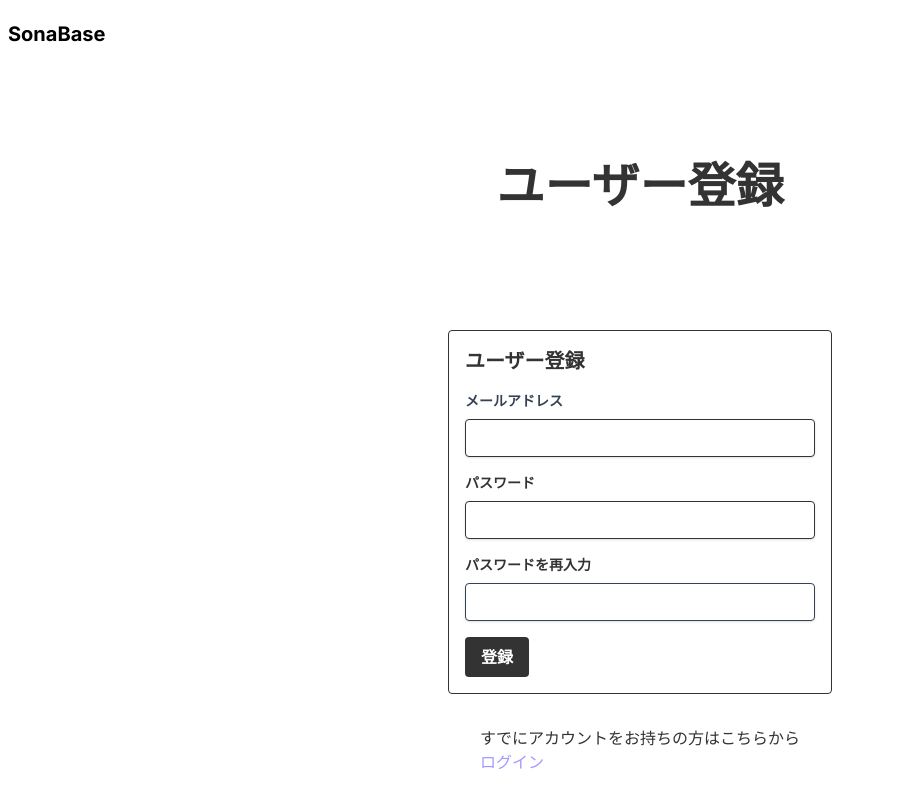
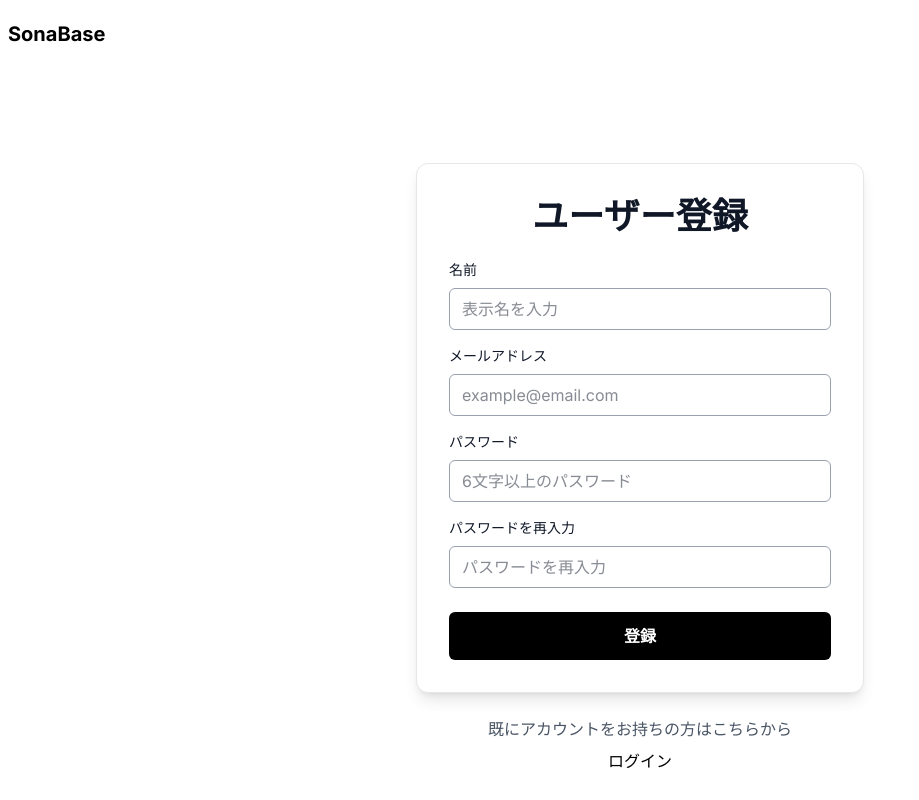
Before and after one commit to MATSUOKAAIRI/emergencyfood, a Next.js app: page /auth/register in a window 1280 px wide. Shown: the top 800 px of the page, without its empty margins (0-919 px from the left). Built offline with nearby package versions, Linux system fonts and the light colour scheme; no server answers.

Commit message:
fix:ログイン・新規登録ページの更新

```diff
--- /dev/null
+++ b/app/auth/login/LoginClient.tsx
@@ -0,0 +1,6 @@
+'use client';
+import LoginForm from '@/components/auth/LoginForm';
+
+export default function LoginClient() {
+  return <LoginForm />;
+}
--- a/app/auth/login/page.tsx
+++ b/app/auth/login/page.tsx
@@ -1,19 +1,38 @@
 // app/auth/login/page.tsx
-import Link from "next/link";
-import LoginForm from '@/components/auth/LoginForm';
+import Link from 'next/link';
+import { Suspense } from 'react';
+
+import { ERROR_MESSAGES, UI_CONSTANTS } from '@/utils/constants';
+
+import LoginClient from './LoginClient';
 
 export default function Login() {
   return (
-    <div className="p-4 items-center justify-center flex flex-col bottom-0 min-h-screen">
-      <h1 className="text-5xl font-bold mb-32 text-[#333]">ログイン</h1>
-      <LoginForm />
-      <div className="mt-4">
-        <p className="text-[#333]">
-          まだアカウントをお持ちでない方はこちらから{' '}
-        </p>
-        <Link href="/auth/register" className="text-[#a399ff] hover:underline hover:text-[#a399ff]">
-          ユーザー登録
-        </Link>
+    <div className='min-h-screen bg-gradient-to-br from-gray-50 to-white flex items-center justify-center p-6'>
+      <div className='max-w-md w-full'>
+        <div className='bg-white rounded-xl shadow-lg border border-gray-200 p-8'>
+          <Suspense
+            fallback={
+              <div className='text-center py-8'>
+                <p className='text-gray-600'>{ERROR_MESSAGES.LOADING}</p>
+              </div>
+            }
+          >
+            <LoginClient />
+          </Suspense>
+        </div>
+
+        <div className='text-center mt-6'>
+          <p className='text-gray-600 mb-2'>
+            {UI_CONSTANTS.NO_ACCOUNT_MESSAGE}
+          </p>
+          <Link
+            className='text-black font-medium hover:text-gray-600 transition-colors focus:underline rounded'
+            href='/auth/register'
+          >
+            {UI_CONSTANTS.REGISTER_LINK}
+          </Link>
+        </div>
       </div>
     </div>
   );
--- /dev/null
+++ b/app/auth/register/RegisterClient.tsx
@@ -0,0 +1,6 @@
+'use client';
+import RegisterForm from '@/components/auth/RegisterForm';
+
+export default function RegisterClient() {
+  return <RegisterForm />;
+}
--- a/app/auth/register/page.tsx
+++ b/app/auth/register/page.tsx
@@ -1,20 +1,37 @@
 // app/auth/register/page.tsx
+import { ERROR_MESSAGES, UI_CONSTANTS } from '@/utils/constants';
 import Link from 'next/link';
-import RegisterForm from '@/components/auth/RegisterForm';
+import { Suspense } from 'react';
+import RegisterClient from './RegisterClient';
 
 export default function Register() {
   return (
-    <div className="p-4 items-center justify-center flex flex-col bottom-0 min-h-screen">
-      <h1 className="text-5xl font-bold mb-30 text-[#333]">ユーザー登録</h1>
-      <RegisterForm />
-      <div className="mt-4">
-        <p className="text-[#333]">
-          すでにアカウントをお持ちの方はこちらから{' '}
-        </p>
-        <Link href="/auth/login" className="text-[#a399ff] hover:underline hover:text-[#a399ff]">
-          ログイン
-        </Link>
+    <div className='min-h-screen  flex items-center justify-center p-6'>
+      <div className='max-w-md w-full'>
+        <div className='bg-white rounded-xl shadow-lg border border-gray-200 p-8'>
+          <Suspense
+            fallback={
+              <div className='text-center py-8'>
+                <p className='text-gray-600'>{ERROR_MESSAGES.LOADING}</p>
+              </div>
+            }
+          >
+            <RegisterClient />
+          </Suspense>
+        </div>
+
+        <div className='text-center mt-6'>
+          <p className='text-gray-600 mb-2'>
+            {UI_CONSTANTS.HAS_ACCOUNT_MESSAGE}
+          </p>
+          <Link
+            className='text-black font-medium hover:text-gray-600 transition-colors focus:underline rounded'
+            href='/auth/login'
+          >
+            {UI_CONSTANTS.LOGIN_LINK}
+          </Link>
+        </div>
       </div>
     </div>
   );
-};
+}
--- a/components/auth/LoginForm.tsx
+++ b/components/auth/LoginForm.tsx
@@ -1,10 +1,12 @@
 // components/auth/LoginForm.tsx
 'use client';
+import { signInWithEmailAndPassword } from 'firebase/auth';
+import { doc, getDoc } from 'firebase/firestore';
+import { useRouter } from 'next/navigation';
 import React, { useState } from 'react';
-import { signInWithEmailAndPassword,  getAuth } from 'firebase/auth';
-import { doc, getDoc } from 'firebase/firestore';
-import { db } from '@/utils/firebase';
-import { useRouter } from 'next/navigation';
+
+import { ERROR_MESSAGES } from '@/utils/constants';
+import { auth, db } from '@/utils/firebase';
 
 export default function LoginForm() {
   const [email, setEmail] = useState('');
@@ -17,21 +19,28 @@ export default function LoginForm() {
     setError(null);
 
     try {
-      const auth = getAuth();
-      const userCredential = await signInWithEmailAndPassword(auth, email, password);
+      const userCredential = await signInWithEmailAndPassword(
+        auth,
+        email,
+        password
+      );
       const user = userCredential.user;
 
       if (user) {
         const userDocRef = doc(db, 'users', user.uid);
         const userDocSnap = await getDoc(userDocRef);
-        const firestoreTeamId: string | null = userDocSnap.exists() ? userDocSnap.data().teamId : null;
+        const firestoreTeamId: string | null = userDocSnap.exists()
+          ? userDocSnap.data().teamId
+          : null;
 
         let idTokenResult = await user.getIdTokenResult(true);
-        const claimTeamId: string | null = idTokenResult.claims.teamId as string | null;
+        const claimTeamId: string | null = idTokenResult.claims.teamId as
+          | string
+          | null;
 
         if (firestoreTeamId && firestoreTeamId !== claimTeamId) {
           const idToken = await user.getIdToken();
-          const res = await fetch('/api/setCustomClaims',{
+          const res = await fetch('/api/setCustomClaims', {
             method: 'POST',
             headers: { 'Content-Type': 'application/json' },
             body: JSON.stringify({
@@ -51,7 +60,9 @@ export default function LoginForm() {
         }
 
         idTokenResult = await user.getIdTokenResult();
-        const finalTeamId: string | null = idTokenResult.claims.teamId as string | null;
+        const finalTeamId: string | null = idTokenResult.claims.teamId as
+          | string
+          | null;
 
         if (finalTeamId) {
           router.push(`/foods/list?teamId=${finalTeamId}`);
@@ -63,54 +74,76 @@ export default function LoginForm() {
       console.error(error);
       switch (error.code) {
         case 'auth/invalid-email':
-          setError('無効なメールアドレス形式です。');
+          setError(ERROR_MESSAGES.INVALID_EMAIL);
           break;
         case 'auth/user-disabled':
-          setError('このアカウントは無効化されています。');
+          setError(ERROR_MESSAGES.USER_DISABLED);
           break;
         case 'auth/user-not-found':
         case 'auth/wrong-password':
-          setError('メールアドレスまたはパスワードが間違っています。');
+          setError(ERROR_MESSAGES.INVALID_CREDENTIALS);
           break;
         case 'auth/too-many-requests':
-          setError('何度もログインに失敗しました。しばらく待ってから再度お試しください。');
+          setError(ERROR_MESSAGES.TOO_MANY_REQUESTS);
           break;
         default:
-          setError('ログインに失敗しました。時間をおいて再度お試しください。');
+          setError(ERROR_MESSAGES.LOGIN_FAILED);
           break;
       }
     }
   };
 
   return (
-    <form onSubmit={handleSubmit} className="max-w-sm mx-auto p-4 border rounded mb-4 border-[#333] w-2/3 z-10">
-      <h2 className="text-xl font-bold pb-4 text-[#333]">ログイン</h2>
-      {error && <div className="bg-red-100 border border-red-400 text-red-700 px-4 py-3 rounded relative mb-4">{error}</div>}
-      <div className="mb-4">
-        <label htmlFor="email" className="block text-gray-700 text-sm font-bold mb-2">メールアドレス</label>
+    <form onSubmit={handleSubmit} className='space-y-6'>
+      <h2 className='text-4xl font-bold pb-4 text-gray-900 text-center mb-6'>
+        ログイン
+      </h2>
+
+      {error && (
+        <div className='bg-red-200 border text-black px-4 py-3'>{error}</div>
+      )}
+
+      <div className='space-y-4'>
+        <div>
+          <label
+            className='block text-gray-900 text-sm font-medium mb-2'
+            htmlFor='email'
+          >
+            メールアドレス
+          </label>
           <input
-          type="email"
-          id="email"
+            required
+            className='w-full px-3 py-2 border border-gray-400 rounded-md focus:outline-none focus:ring-1 focus:ring-black focus:border-black text-gray-900'
+            id='email'
+            type='email'
             value={email}
-          onChange={(e) => setEmail(e.target.value)}
-          className="shadow appearance-none border rounded w-full py-2 px-3 text-gray-700 leading-tight focus:outline-none focus:shadow-outline"
-          required
+            onChange={e => setEmail(e.target.value)}
+            placeholder='example@email.com'
           />
         </div>
-      <div className="mb-4">
-        <label htmlFor="password" className="block text-gray-700 text-sm font-bold mb-2">パスワード</label>
+
+        <div>
+          <label
+            className='block text-gray-900 text-sm font-medium mb-2'
+            htmlFor='password'
+          >
+            パスワード
+          </label>
           <input
-          type="password"
-          id="password"
+            required
+            className='w-full px-3 py-2 border border-gray-400 rounded-md focus:outline-none focus:ring-1 focus:ring-black focus:border-black text-gray-900'
+            id='password'
+            type='password'
             value={password}
-          onChange={(e) => setPassword(e.target.value)}
-          className="shadow appearance-none border rounded w-full py-2 px-3 text-gray-700 leading-tight focus:outline-none focus:shadow-outline"
-          required
+            onChange={e => setPassword(e.target.value)}
+            placeholder='パスワードを入力'
           />
         </div>
+      </div>
+
       <button
-        type="submit"
-        className="bg-[#333333] text-white hover:bg-[#332b1e] hover:text-gray-500  font-bold py-2 px-4 rounded focus:outline-none focus:shadow-outline"
+        className='w-full bg-black text-white font-semibold py-3 px-6 rounded-md hover:bg-gray-800 transition-colors focus:outline-none focus:ring-2 focus:ring-black focus:ring-offset-2'
+        type='submit'
       >
         ログイン
       </button>
--- a/components/auth/RegisterForm.tsx
+++ b/components/auth/RegisterForm.tsx
@@ -1,12 +1,15 @@
 // components/auth/RegisterForm.tsx
 'use client';
+import { createUserWithEmailAndPassword, updateProfile } from 'firebase/auth';
+import { doc, setDoc } from 'firebase/firestore';
+import { useRouter } from 'next/navigation';
 import React, { useState } from 'react';
-import { createUserWithEmailAndPassword } from 'firebase/auth';
-import { doc, setDoc } from 'firebase/firestore';
-import { db, auth } from '@/utils/firebase';
-import { useRouter } from 'next/navigation';
+
+import { API_ENDPOINTS, ERROR_MESSAGES } from '@/utils/constants';
+import { auth, db } from '@/utils/firebase';
 
 export default function RegisterForm() {
+  const [name, setName] = useState('');
   const [email, setEmail] = useState('');
   const [password, setPassword] = useState('');
   const [confirmPassword, setConfirmPassword] = useState('');
@@ -17,26 +20,42 @@ export default function RegisterForm() {
     e.preventDefault();
     setError(null);
 
+    if (!name.trim()) {
+      setError('名前を入力してください');
+      return;
+    }
+
     if (password !== confirmPassword) {
       setError('パスワードが一致しません');
       return;
     }
 
     try {
-      const userCredential = await createUserWithEmailAndPassword(auth, email, password);
+      const userCredential = await createUserWithEmailAndPassword(
+        auth,
+        email,
+        password
+      );
       if (userCredential.user) {
+        await updateProfile(userCredential.user, {
+          displayName: name.trim(),
+        });
+
         await setDoc(doc(db, 'users', userCredential.user.uid), {
+          email: email,
+          displayName: name.trim(),
           teamId: null,
         });
+
         console.log('登録成功');
         const idToken = await userCredential.user.getIdToken();
-        const res = await fetch('/api/setCustomClaims', {
+        const res = await fetch(API_ENDPOINTS.SET_CUSTOM_CLAIMS, {
           method: 'POST',
           headers: { 'Content-Type': 'application/json' },
           body: JSON.stringify({
             uid: userCredential.user.uid,
             teamId: null,
-            idToken: idToken
+            idToken: idToken,
           }),
         });
         if (!res.ok) {
@@ -47,57 +66,106 @@ export default function RegisterForm() {
       }
     } catch (error: any) {
       if (error.code === 'auth/email-already-in-use') {
-        setError('このメールアドレスはすでに使われています。');
+        setError(ERROR_MESSAGES.EMAIL_ALREADY_IN_USE);
       } else if (error.code === 'auth/invalid-email') {
-        setError('メールアドレスの形式が正しくありません。');
+        setError(ERROR_MESSAGES.INVALID_EMAIL);
       } else if (error.code === 'auth/weak-password') {
-        setError('パスワードは6文字以上にしてください。');
+        setError(ERROR_MESSAGES.WEAK_PASSWORD);
       } else {
-        setError('登録に失敗しました。');
+        setError(ERROR_MESSAGES.REGISTRATION_FAILED);
       }
     }
   };
 
   return (
-    <form onSubmit={handleSubmit} className="max-w-sm mx-auto p-4 border rounded mb-4 border-[#333] w-2/3">
-      <h2 className="text-xl font-bold mb-4 text-[#333]">ユーザー登録</h2>
-      {error && <div className="bg-red-100 border border-red-400 text-red-700 px-4 py-3 rounded relative mb-4">{error}</div>}
-      <div className="mb-4">
-        <label htmlFor="email" className="block text-gray-700 text-sm font-bold mb-2">メールアドレス</label>
+    <form onSubmit={handleSubmit} className='space-y-6'>
+      <h1 className='text-4xl font-bold text-gray-900 text-center mb-6'>
+        ユーザー登録
+      </h1>
+
+      {error && (
+        <div className='bg-red-200 border text-black px-4 py-3 rounded-md'>
+          {error}
+        </div>
+      )}
+
+      <div className='space-y-4'>
+        <div>
+          <label
+            className='block text-gray-900 text-sm font-medium mb-2'
+            htmlFor='name'
+          >
+            名前
+          </label>
           <input
-          type="email"
-          id="email"
-          value={email}
-          onChange={(e) => setEmail(e.target.value)}
-          className="shadow appearance-none border rounded w-full py-2 px-3 text-[#333] leading-tight focus:outline-none focus:shadow-outline"
             required
+            className='w-full px-3 py-2 border border-gray-400 rounded-md focus:outline-none focus:ring-1 focus:ring-black focus:border-black text-gray-900'
+            id='name'
+            type='text'
+            value={name}
+            onChange={e => setName(e.target.value)}
+            placeholder='表示名を入力'
           />
         </div>
-      <div className="mb-4">
-        <label htmlFor="password" className="block text-[#333] text-sm font-bold mb-2">パスワード</label>
+
+        <div>
+          <label
+            className='block text-gray-900 text-sm font-medium mb-2'
+            htmlFor='email'
+          >
+            メールアドレス
+          </label>
           <input
-          type="password"
-          id="password"
-          value={password}
-          onChange={(e) => setPassword(e.target.value)}
-          className="shadow appearance-none border rounded w-full py-2 px-3 text-[#333] leading-tight focus:outline-none focus:shadow-outline"
             required
+            className='w-full px-3 py-2 border border-gray-400 rounded-md focus:outline-none focus:ring-1 focus:ring-black focus:border-black text-gray-900'
+            id='email'
+            type='email'
+            value={email}
+            onChange={e => setEmail(e.target.value)}
+            placeholder='example@email.com'
           />
         </div>
-      <div className="mb-4">
-        <label htmlFor="confirmPassword" className="block text-[#333] text-sm font-bold mb-2">パスワードを再入力</label>
+
+        <div>
+          <label
+            className='block text-gray-900 text-sm font-medium mb-2'
+            htmlFor='password'
+          >
+            パスワード
+          </label>
           <input
-          type="password"
-          id="confirmPassword"
-          value={confirmPassword}
-          onChange={(e) => setConfirmPassword(e.target.value)}
-          className="shadow appearance-none border rounded w-full py-2 px-3 text-gray-700 leading-tight focus:outline-none focus:shadow-outline"
             required
+            className='w-full px-3 py-2 border border-gray-400 rounded-md focus:outline-none focus:ring-1 focus:ring-black focus:border-black text-gray-900'
+            id='password'
+            type='password'
+            value={password}
+            onChange={e => setPassword(e.target.value)}
+            placeholder='6文字以上のパスワード'
           />
         </div>
+
+        <div>
+          <label
+            className='block text-gray-900 text-sm font-medium mb-2'
+            htmlFor='confirmPassword'
+          >
+            パスワードを再入力
+          </label>
+          <input
+            required
+            className='w-full px-3 py-2 border border-gray-400 rounded-md focus:outline-none focus:ring-1 focus:ring-black focus:border-black text-gray-900'
+            id='confirmPassword'
+            type='password'
+            value={confirmPassword}
+            onChange={e => setConfirmPassword(e.target.value)}
+            placeholder='パスワードを再入力'
+          />
+        </div>
+      </div>
+
       <button
-        type="submit"
-        className="bg-[#333333] text-white hover:bg-[#332b1e] over:text-gray-500 font-bold py-2 px-4 rounded focus:outline-none focus:shadow-outline items-center justify-center flex flex-col bottom-0 "
+        className='w-full bg-black text-white font-semibold py-3 px-6 rounded-md hover:bg-gray-800 transition-colors focus:outline-none focus:ring-2 focus:ring-black focus:ring-offset-2'
+        type='submit'
       >
         登録
       </button>
```
Also changed, not shown: 1 other file (tests, documents, lock files or other folders). Lines whose indentation alone changed are shown as unchanged.
